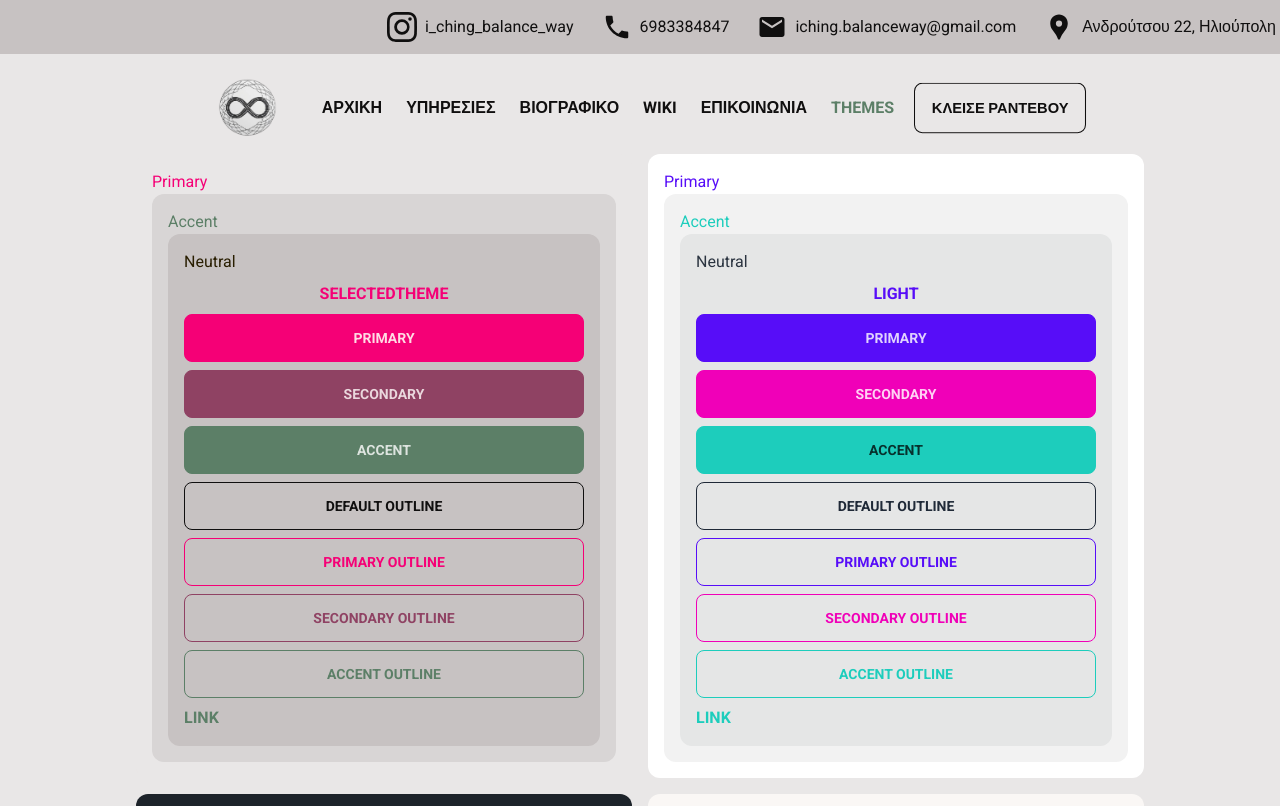
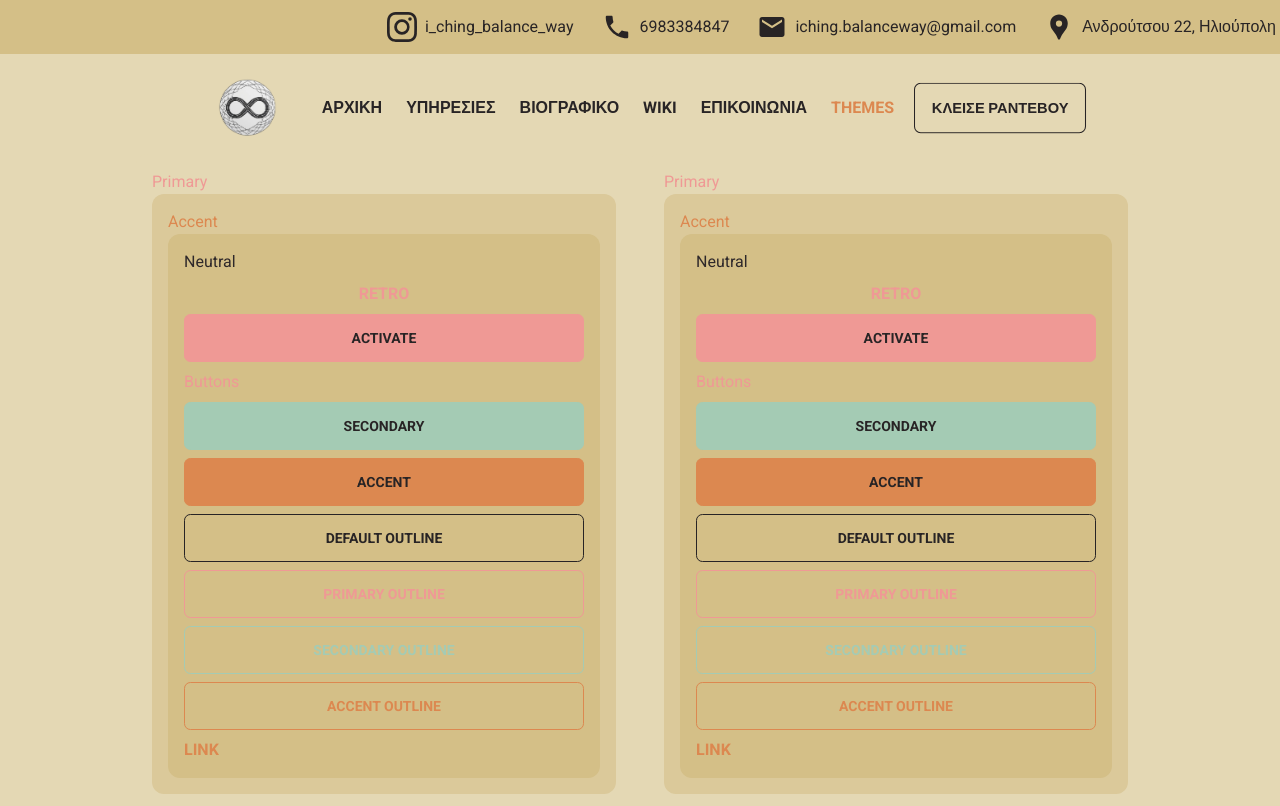
Before and after one commit to nikossoftwaredev/i-ching, a Next.js app: page /en/themes in a window 1280 px wide. Shown: the top 806 px of the page. Built offline with nearby package versions, Linux system fonts and the light colour scheme.

Commit message:
use client issues

```diff
--- a/app/[lang]/layout.tsx
+++ b/app/[lang]/layout.tsx
@@ -1,8 +1,7 @@
+import "./global.css";
+import "react-perfect-scrollbar/dist/css/styles.css";
 import Footer from "components/Footer";
 import Header from "@/components/header/Header";
-
-import "./global.css";
-import "react-perfect-scrollbar/dist/css/styles.css";
 import { i18n } from "i18n-config";
 import { getDictionary } from "utils/get-dictionary";
 import AppointmentForm from "components/AppointmentForm";
@@ -19,7 +18,7 @@ const RootLayout = async ({
   const dictionary = await getDictionary(params.lang);
 
   return (
-    <html lang={params.lang} data-theme="garden">
+    <html lang={params.lang} data-theme="retro">
       <body>
         <Header dictionary={dictionary} lang={params.lang} />
         <main className="bg-base-100 px-4">
--- a/app/[lang]/themes/page.tsx
+++ b/app/[lang]/themes/page.tsx
@@ -1,57 +1,11 @@
-"use client";
+import Themes from "@/components/Theme";
 
-import Theme from "@/app/[lang]/themes/Theme";
-
-const ALL_THEMES = [
-  "light",
-  "dark",
-  "cupcake",
-  "bumblebee",
-  "emerald",
-  "corporate",
-  "synthwave",
-  "retro",
-  "cyberpunk",
-  "valentine",
-  "halloween",
-  "garden",
-  "forest",
-  "aqua",
-  "lofi",
-  "pastel",
-  "fantasy",
-  "wireframe",
-  "black",
-  "luxury",
-  "dracula",
-  "cmyk",
-  "autumn",
-  "business",
-  "acid",
-  "lemonade",
-  "night",
-  "coffee",
-  "winter",
-];
-
-const Themes = () => {
-  // const selectedTheme = localStorage.getItem("theme") || "garden";
-  const selectedTheme = "garden";
-
-  const themes = [
-    "selectedTheme",
-    ...ALL_THEMES.filter((theme) => theme !== selectedTheme),
-  ];
-
+const ThemePage = () => {
   return (
     <main className="max-w-screen-lg mx-auto">
-      <section className="grid gap-4 sm:grid-cols-1 md:grid-cols-2 p-2 justify-center items-center">
-        {themes.map((theme) => (
-          <Theme key={theme} theme={theme} />
-        ))}
-      </section>
+      <Themes />
     </main>
   );
 };
 
-export default Themes;
+export default ThemePage;
--- a/app/[lang]/themes/Theme.tsx
+++ b/components/Theme.tsx
@@ -1,6 +1,37 @@
 "use client";
-
 import AppLink from "@/components/AppLink";
+import { useEffect, useState } from "react";
+const ALL_THEMES = [
+  "light",
+  "dark",
+  "cupcake",
+  "bumblebee",
+  "emerald",
+  "corporate",
+  "synthwave",
+  "retro",
+  "cyberpunk",
+  "valentine",
+  "halloween",
+  "retro",
+  "forest",
+  "aqua",
+  "lofi",
+  "pastel",
+  "fantasy",
+  "wireframe",
+  "black",
+  "luxury",
+  "dracula",
+  "cmyk",
+  "autumn",
+  "business",
+  "acid",
+  "lemonade",
+  "night",
+  "coffee",
+  "winter",
+];
 
 const Theme = ({ theme }: { theme: string }) => {
   return (
@@ -24,8 +55,9 @@ const Theme = ({ theme }: { theme: string }) => {
               localStorage.setItem("theme", theme);
             }}
           >
-            Primary
+            Activate
           </button>
+          <h1 className="text-primary">Buttons</h1>
           <button className="btn btn-secondary">Secondary</button>
           <button className="btn btn-accent">Accent</button>
           <button className="btn btn-outline">Default Outline</button>
@@ -43,4 +75,26 @@ const Theme = ({ theme }: { theme: string }) => {
   );
 };
 
-export default Theme;
+const Themes = () => {
+  const [themes, setThemes] = useState(ALL_THEMES);
+
+  useEffect(() => {
+    const selectedTheme = localStorage.getItem("theme") || "retro";
+
+    setThemes([
+      selectedTheme,
+      ...ALL_THEMES.filter((theme) => theme !== selectedTheme),
+    ]);
+    return;
+  }, []);
+
+  return (
+    <section className="grid gap-4 sm:grid-cols-1 md:grid-cols-2 p-2 justify-center items-center">
+      {themes.map((theme) => (
+        <Theme key={theme} theme={theme} />
+      ))}
+    </section>
+  );
+};
+
+export default Themes;
```
